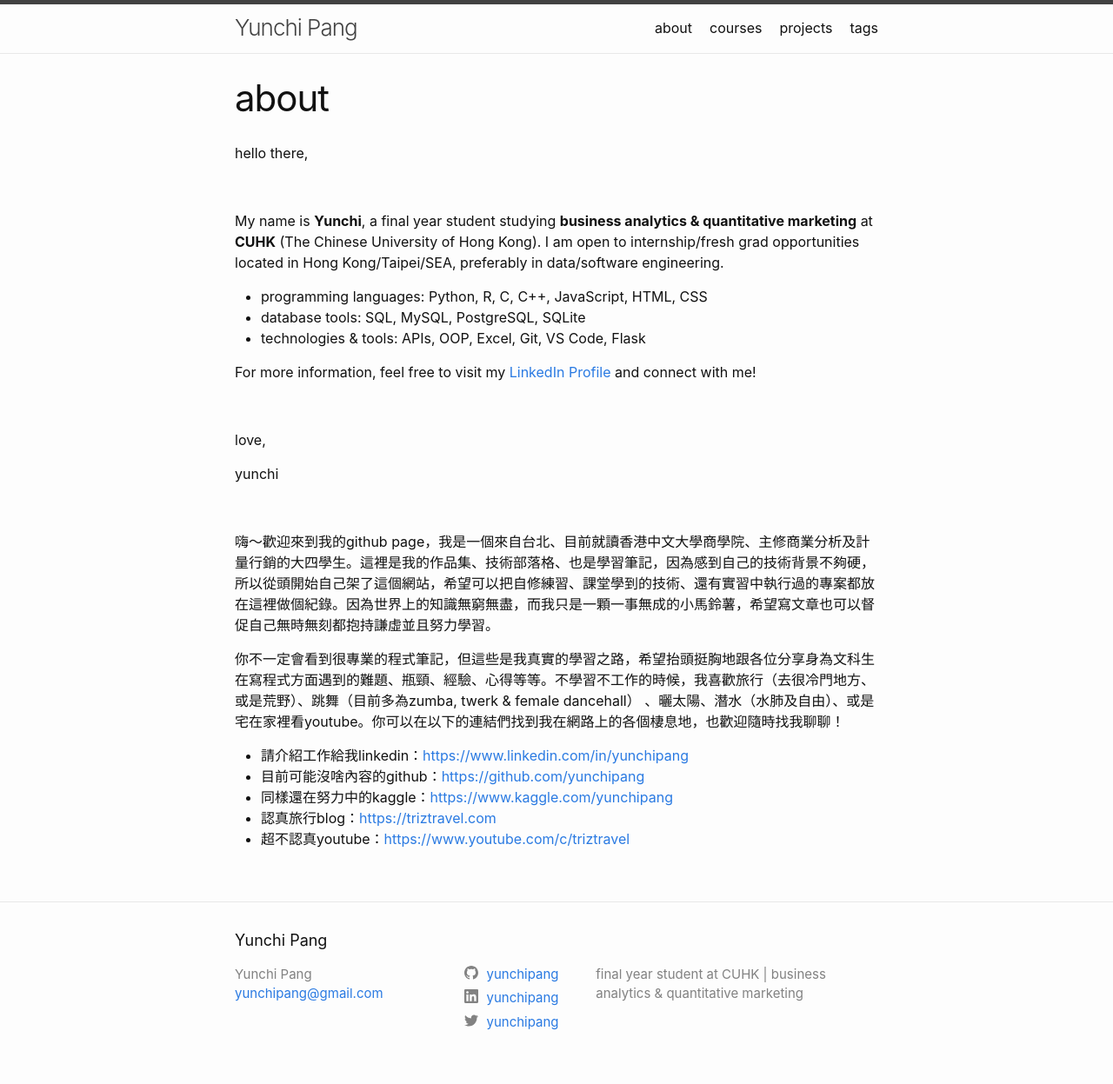
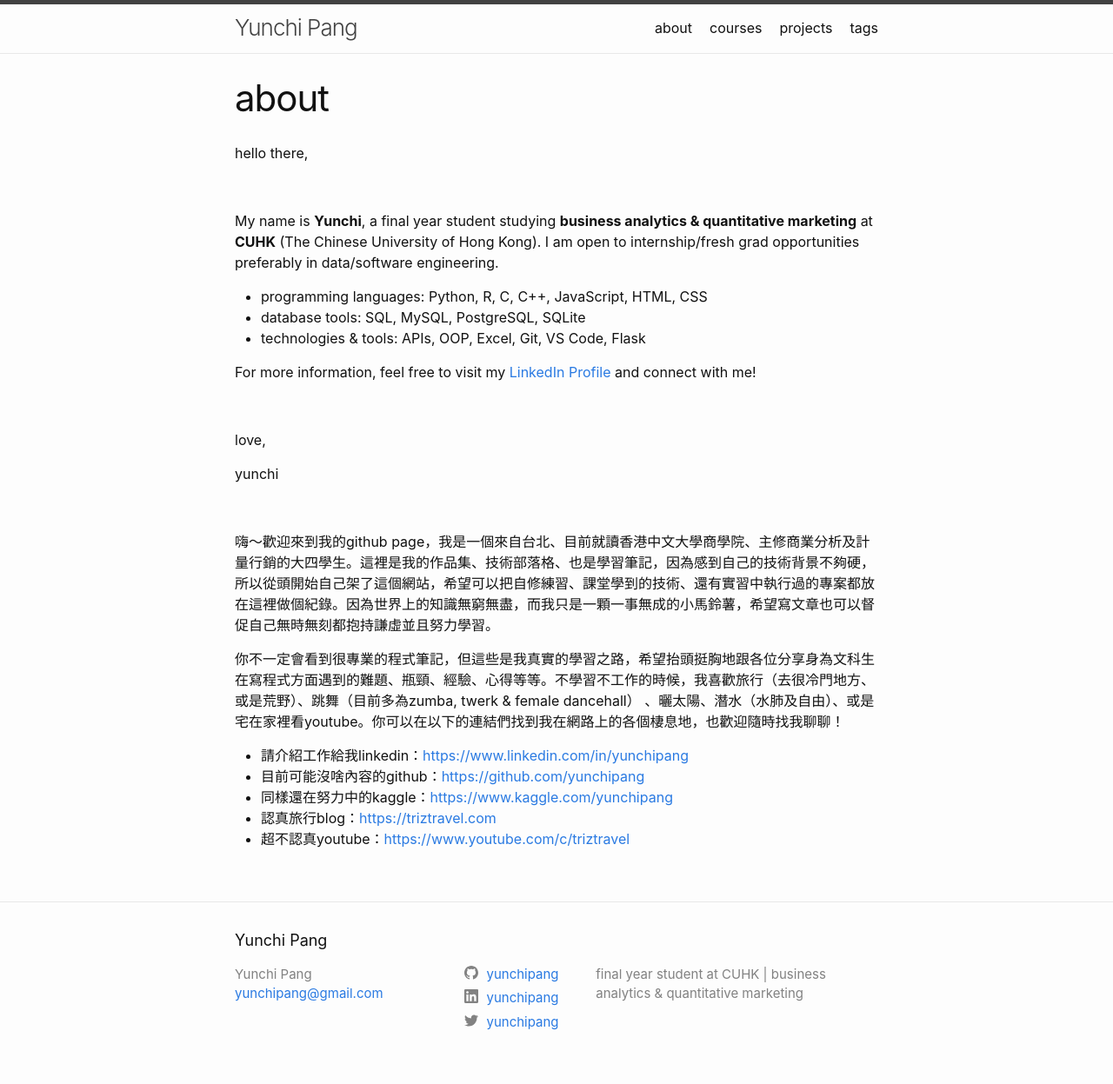
Before and after one commit to yunchipang/yunchipang.github.io, a Jekyll site: the page built from about.markdown, in a window 1280 px wide. Shown: the whole page at 87% size. Built offline with Jekyll 4.4.1, drawn with Linux system fonts in a browser that asks for light colours.

```diff
--- a/about.markdown
+++ b/about.markdown
@@ -7,7 +7,7 @@
 
 <br/>
 
-My name is **Yunchi**, a final year student studying **business analytics & quantitative marketing** at **CUHK** (The Chinese University of Hong Kong). I am open to internship/fresh grad opportunities located in Hong Kong/Taipei/SEA, preferably in data/software engineering.
+My name is **Yunchi**, a final year student studying **business analytics & quantitative marketing** at **CUHK** (The Chinese University of Hong Kong). I am open to internship/fresh grad opportunities preferably in data/software engineering.
 
 - programming languages: Python, R, C, C++, JavaScript, HTML, CSS
 - database tools: SQL, MySQL, PostgreSQL, SQLite
```
